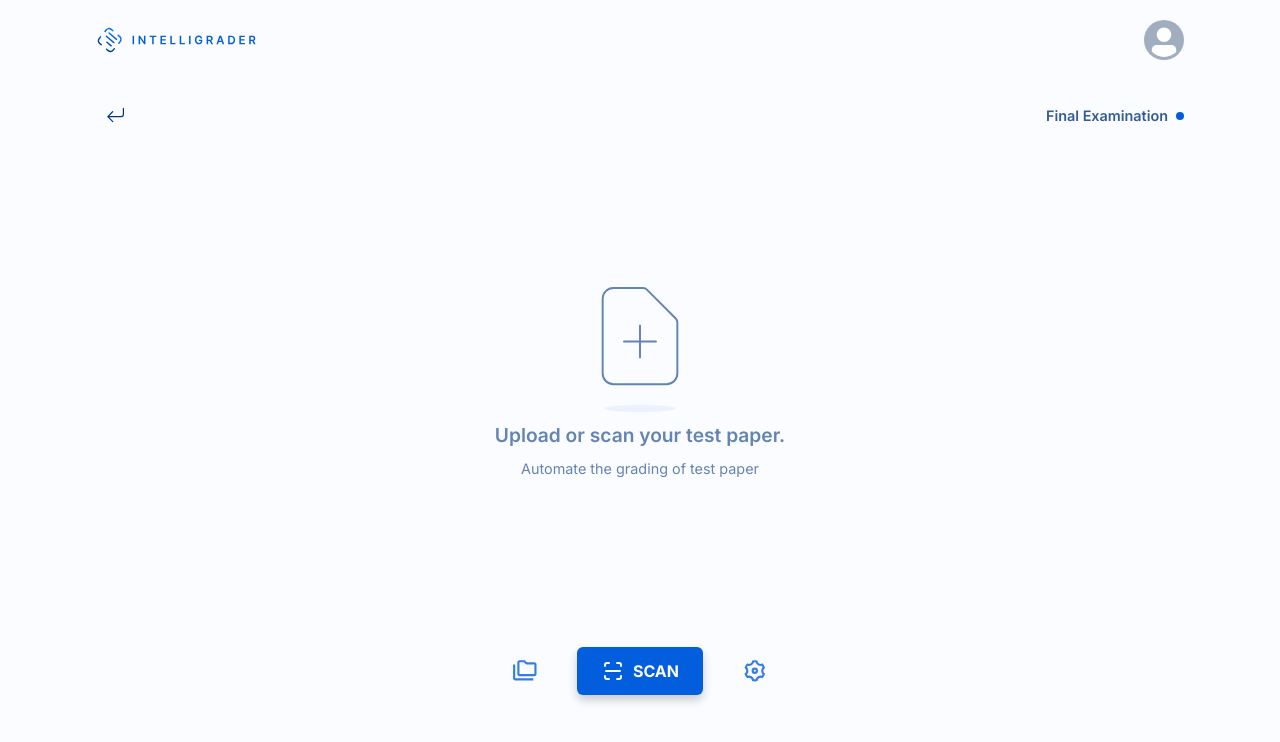
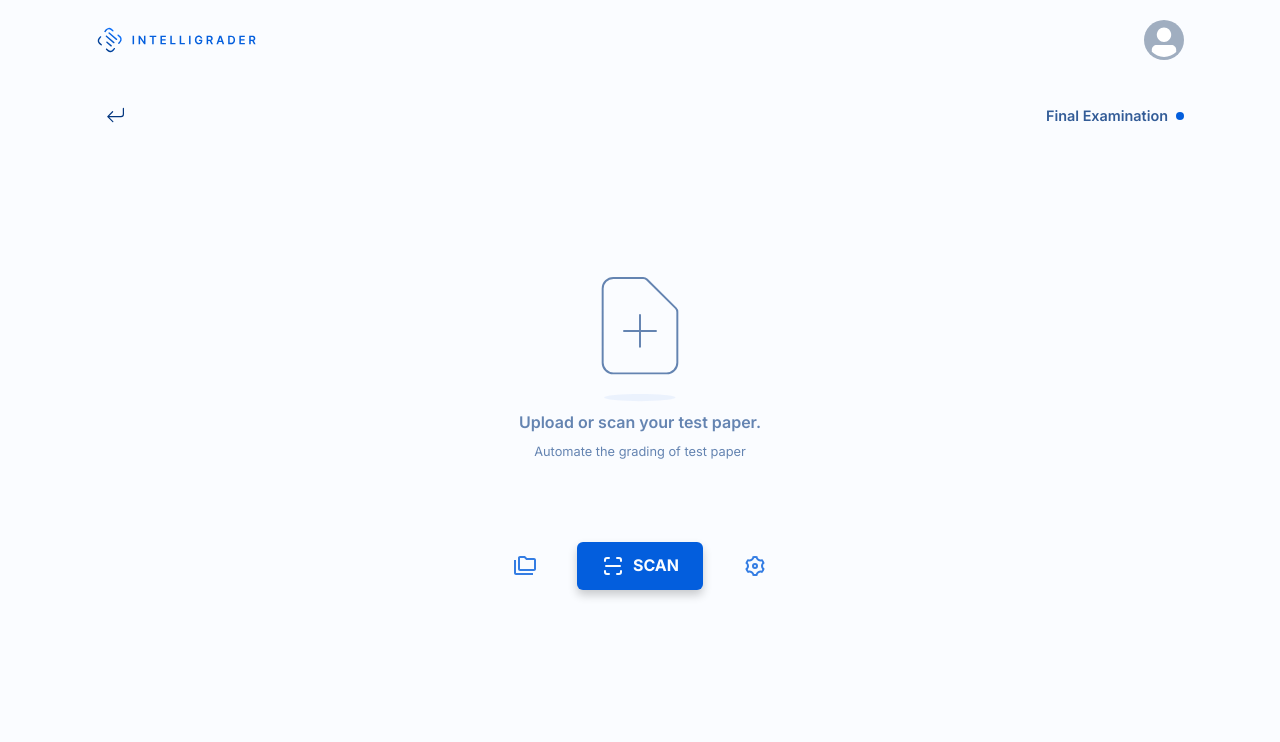
Before and after one commit to J-Zehra/IntelliGrader, a Next.js app: page /1/test/1 in a window 1280 px wide. Shown: the top 742 px of the page. Built offline with nearby package versions, Linux system fonts and the light colour scheme.

Commit message:
test camera

```diff
--- a/app/(class)/[class_id]/test/[test_id]/components/camera.tsx
+++ b/app/(class)/[class_id]/test/[test_id]/components/camera.tsx
@@ -1,39 +1,32 @@
 /* eslint-disable react/no-array-index-key */
-import { Grid } from "@chakra-ui/react";
-import { useCallback, useEffect, useState } from "react";
+import {
+  Drawer,
+  DrawerBody,
+  DrawerContent,
+  DrawerOverlay,
+} from "@chakra-ui/react";
 import Webcam from "react-webcam";
 
-export default function Camera() {
-  const [devices, setDevices] = useState<MediaDeviceInfo[]>([]);
-
-  const handleDevices = useCallback(
-    (mediaDevices: MediaDeviceInfo[]) => {
-      return setDevices(
-        mediaDevices.filter(({ kind }) => kind === "videoinput"),
-      );
-    },
-    [setDevices],
-  );
-
-  useEffect(() => {
-    navigator.mediaDevices.enumerateDevices().then(handleDevices);
-  }, [handleDevices]);
-
+export default function Camera({
+  onClose,
+  isOpen,
+}: {
+  isOpen: boolean;
+  onClose: () => void;
+}) {
   return (
-    <Grid h="100vh" pos="absolute" top={0} right={0} left={0} w="100%">
-      {devices.map((device, key) => {
-        return (
-          <>
-            <Webcam
-              key={key}
-              audio={false}
-              videoConstraints={{ deviceId: device.deviceId }}
-              height="100%"
-            />
-            {device.label || `Device ${key + 1}`}
-          </>
-        );
-      })}
-    </Grid>
+    <Drawer onClose={onClose} isOpen={isOpen} size="full">
+      <DrawerOverlay />
+      <DrawerContent>
+        <DrawerBody bg="red">
+          <Webcam
+            videoConstraints={{ facingMode: "user" }}
+            height="100%"
+            width="100%"
+            mirrored
+          />
+        </DrawerBody>
+      </DrawerContent>
+    </Drawer>
   );
 }
--- a/app/(class)/[class_id]/test/[test_id]/page.tsx
+++ b/app/(class)/[class_id]/test/[test_id]/page.tsx
@@ -1,18 +1,24 @@
 "use client";
 
-import { Button, IconButton, Stack, Text } from "@chakra-ui/react";
+import {
+  Button,
+  IconButton,
+  Stack,
+  Text,
+  useDisclosure,
+} from "@chakra-ui/react";
 import Image from "next/image";
 import { TbScan } from "react-icons/tb";
 import { MdOutlineFolderCopy } from "react-icons/md";
 import { RiSettings3Line } from "react-icons/ri";
-import { useState } from "react";
 import Camera from "./components/camera";
 
 export default function ScanPage() {
-  const [isCameraOpen, setIsCameraOpen] = useState<boolean>(false);
+  const { isOpen, onOpen, onClose } = useDisclosure();
 
   return (
-    <Stack align="center" pt="6rem">
+    <Stack align="center" h="80%" spacing="5rem" justify="center">
+      <Stack align="center">
         <Image
           src="/scan.svg"
           alt="scan"
@@ -22,7 +28,7 @@ export default function ScanPage() {
         />
 
         <Text
-        fontSize="1.2rem"
+          fontSize="1rem"
           opacity=".6"
           fontWeight="semibold"
           color="palette.button.primary"
@@ -32,23 +38,24 @@ export default function ScanPage() {
         <Text
           fontWeight="normal"
           opacity=".6"
-        fontSize=".9rem"
+          fontSize=".8rem"
           color="palette.button.primary"
         >
           Automate the grading of test paper
         </Text>
-      <Stack direction="row" align="center" pt="10rem" spacing="2rem">
+      </Stack>
+      <Stack direction="row" align="center" spacing="2rem">
         <IconButton
           variant="ghost"
           aria-label="folder"
-          fontSize="1.6rem"
+          fontSize="1.5rem"
           color="palette.accent"
           opacity={0.8}
           icon={<MdOutlineFolderCopy />}
         />
         <Button
           w="fit-content"
-          onClick={() => setIsCameraOpen(true)}
+          onClick={onOpen}
           leftIcon={<TbScan style={{ fontSize: "1.5rem" }} />}
         >
           SCAN
@@ -56,13 +63,13 @@ export default function ScanPage() {
         <IconButton
           variant="ghost"
           aria-label="setting"
-          fontSize="1.6rem"
+          fontSize="1.5rem"
           opacity={0.8}
           color="palette.accent"
           icon={<RiSettings3Line />}
         />
       </Stack>
-      {isCameraOpen ? <Camera /> : null}
+      <Camera onClose={onClose} isOpen={isOpen} />
     </Stack>
   );
 }
--- a/components/layouts/classLayoutWrapper.tsx
+++ b/components/layouts/classLayoutWrapper.tsx
@@ -30,7 +30,7 @@ export default function ClassLayoutWrapper({
 
   return (
     <CustomContainer>
-      <Stack pt="6rem" spacing="2.5rem">
+      <Stack pt="6rem" spacing="2.5rem" h="100vh">
         <Stack w="100%" direction="row" justify="space-between" align="center">
           <IconButton
             aria-label="Return"
@@ -56,7 +56,7 @@ export default function ClassLayoutWrapper({
             <Box w=".5rem" h=".5rem" bg="palette.accent" borderRadius="5rem" />
           </Stack>
         </Stack>
-        {children}
+        <Box h="100%">{children}</Box>
       </Stack>
     </CustomContainer>
   );
```
Also changed, not shown: app/page.tsx (+6 -7 lines). Lines whose indentation alone changed are shown as unchanged.
